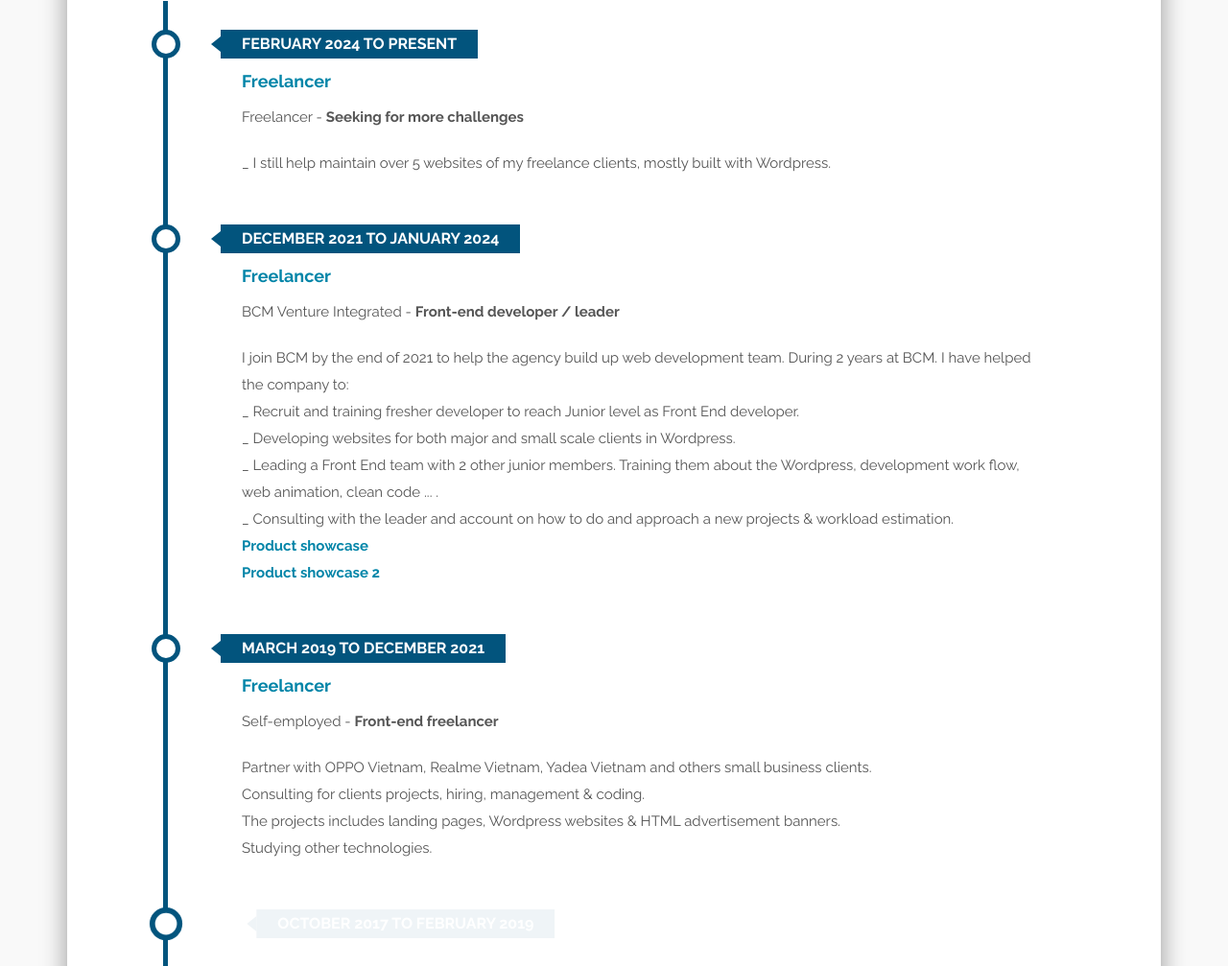
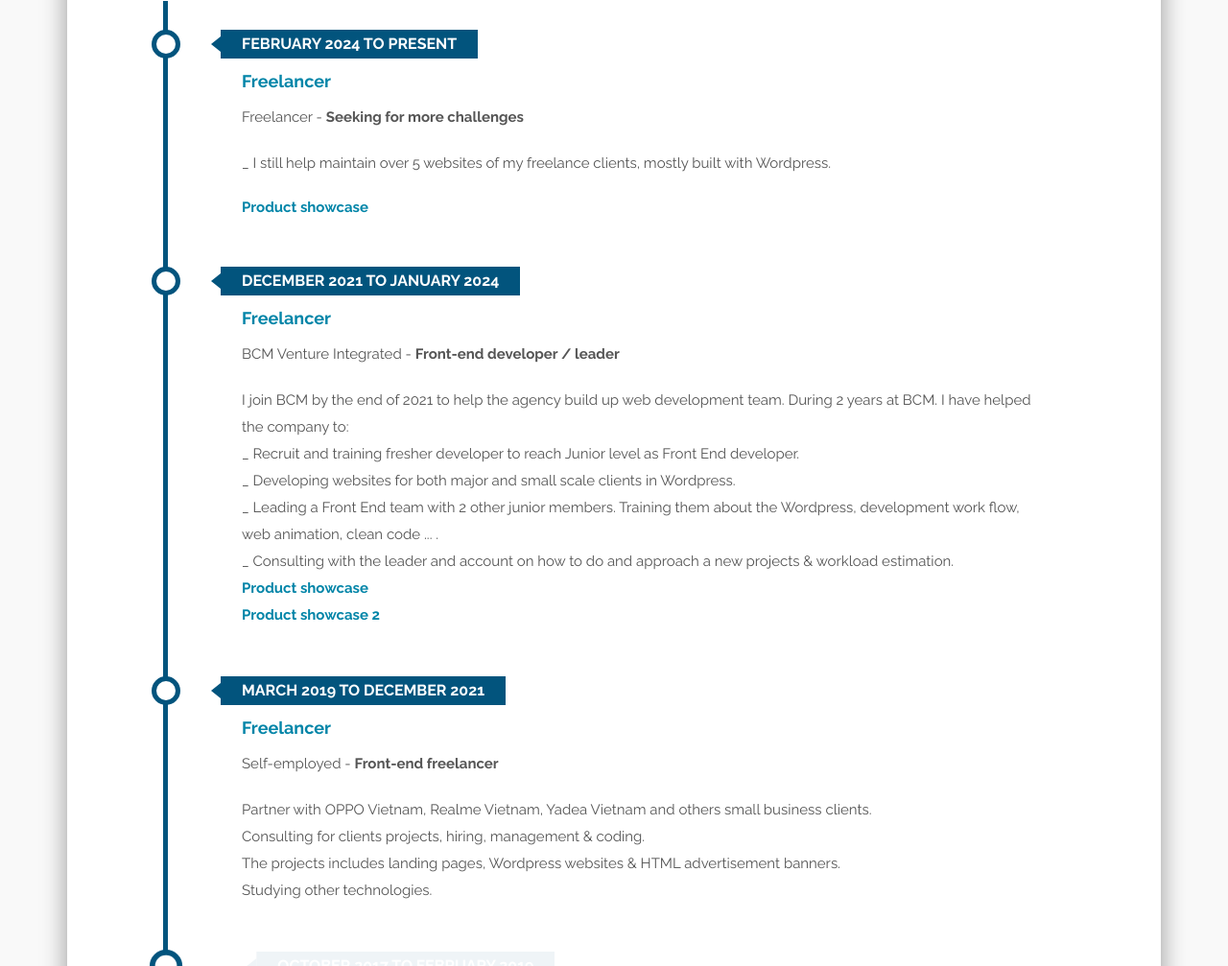
Before and after one commit to tmnhat1993/profile-2024, a plain HTML site: page index.html in a window 1280 px wide. Shown: the part 1683-2690 px from the top of the page at 96% size. Drawn offline with nearby package versions, Linux system fonts and the light colour scheme.

Commit message:
update showcase umami

```diff
--- a/index.html
+++ b/index.html
@@ -296,6 +296,12 @@
                         _ I still help maintain over 5 websites of my freelance
                         clients, mostly built with Wordpress.
                       </p>
+                      <a
+                        href="https://umamibioworks.com/"
+                        target="_blank"
+                        style="color: #0285a8"
+                        ><b>Product showcase</b></a
+                      >
                     </div>
                   </li>
                   <li class="working-history__timeline__milestone">
```
